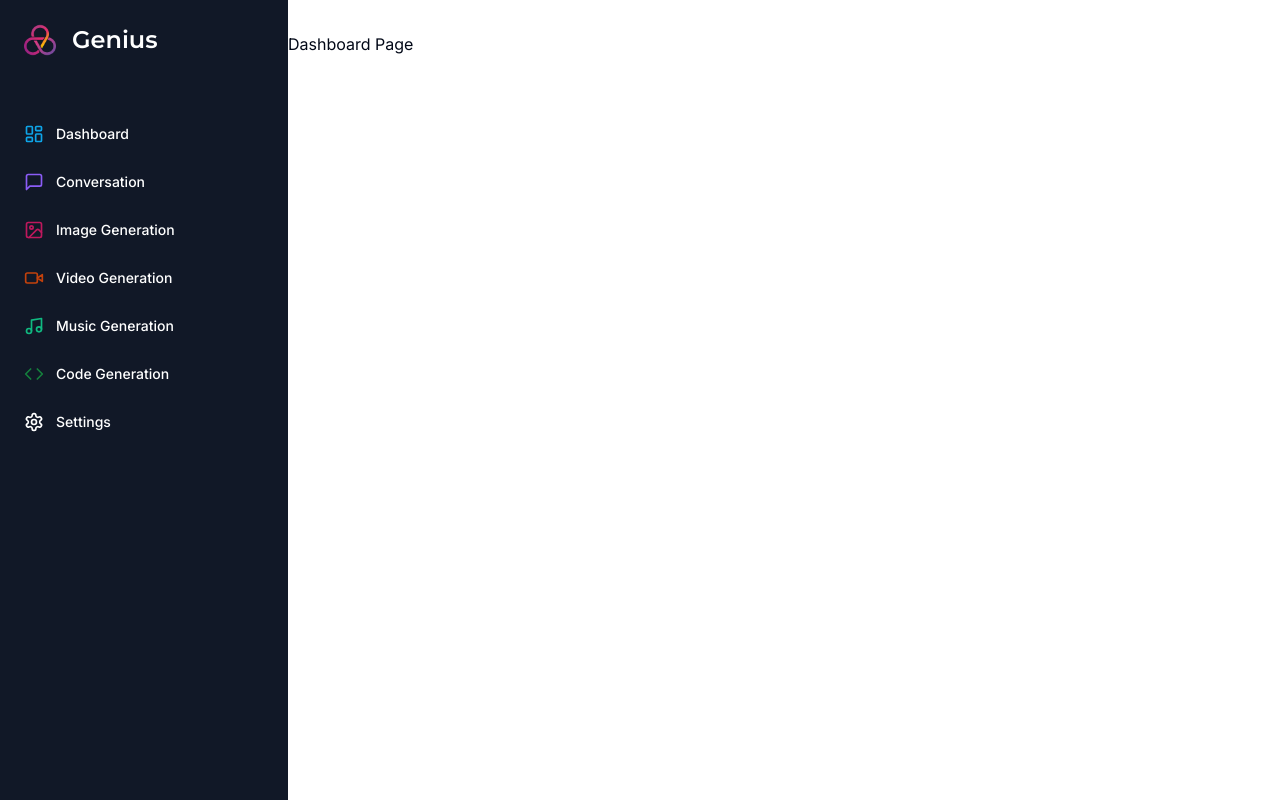
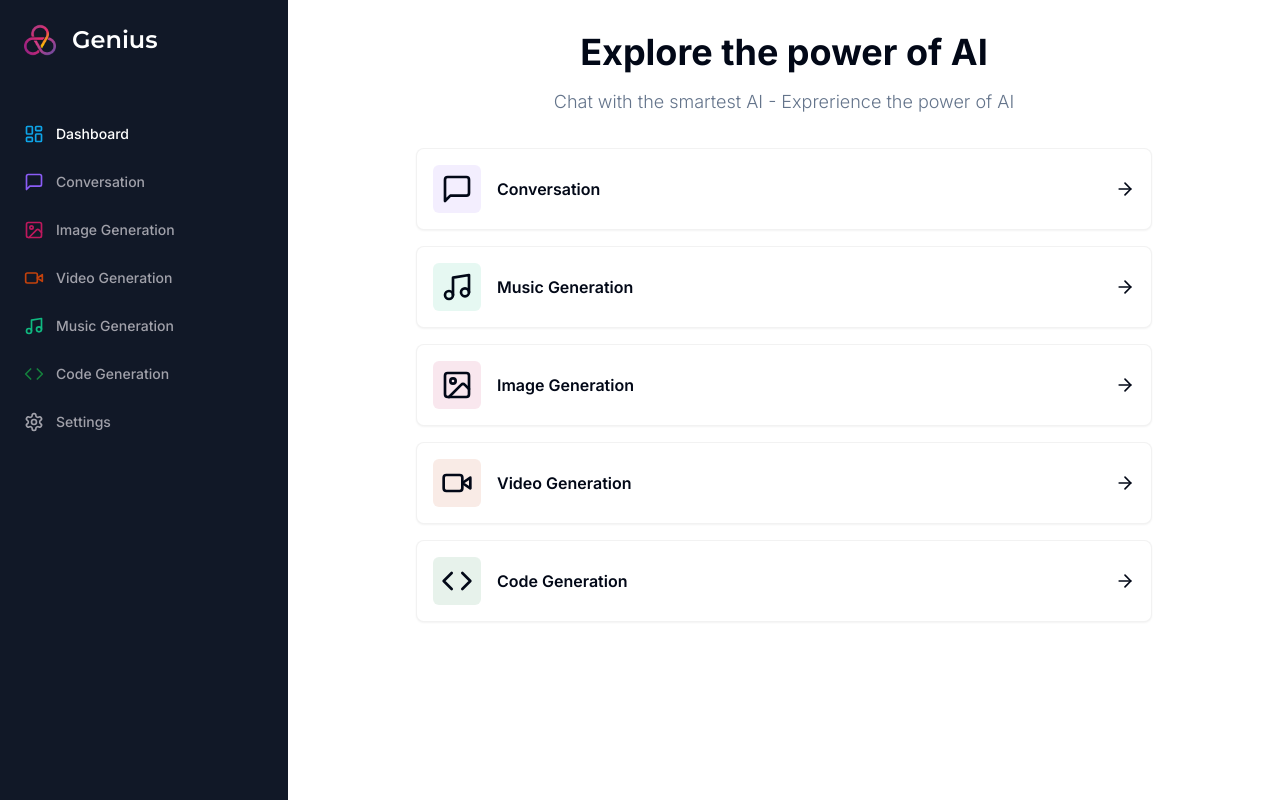
Before and after one commit to blkluv/ai-saastripe, a Next.js app: page /dashboard in a window 1280 px wide. Built offline with nearby package versions, Linux system fonts and the light colour scheme.

Commit message:
dashboard page done

```diff
--- a/app/(dashboard)/(routes)/dashboard/page.tsx
+++ b/app/(dashboard)/(routes)/dashboard/page.tsx
@@ -1,10 +1,86 @@
-import { Button } from "@/components/ui/button";
-import { UserButton } from "@clerk/nextjs";
+"use client";
+
+import { Card } from "@/components/ui/card";
+import { cn } from "@/lib/utils";
+import {
+  ArrowRight,
+  Code,
+  ImageIcon,
+  MessageSquare,
+  Music,
+  VideoIcon,
+} from "lucide-react";
+import { useRouter } from "next/navigation";
+
+const tools = [
+  {
+    label: "Conversation",
+    icon: MessageSquare,
+    color: "text-violet-500",
+    bgColor: "bg-violet-500/10",
+    href: "/conversation",
+  },
+  {
+    label: "Music Generation",
+    icon: Music,
+    color: "text-emerald-500",
+    bgColor: "bg-emerald-500/10",
+    href: "/music",
+  },
+  {
+    label: "Image Generation",
+    icon: ImageIcon,
+    color: "text-pink-700",
+    bgColor: "bg-pink-700/10",
+    href: "/image",
+  },
+  {
+    label: "Video Generation",
+    icon: VideoIcon,
+    color: "text-orange-700",
+    bgColor: "bg-orange-700/10",
+    href: "/video",
+  },
+  {
+    label: "Code Generation",
+    icon: Code,
+    color: "text-green-700",
+    bgColor: "bg-green-700/10",
+    href: "/code",
+  },
+];
 
 export default function Dashboard() {
+  const router = useRouter();
   return (
     <div>
-      <p>Dashboard Page</p>
+      <div className="mb-8 space-y-4">
+        <h2 className="text-2xl md:text-4xl font-bold text-center">
+          Explore the power of AI
+        </h2>
+        <p className="text-muted-foreground font-light text-sm md:text-lg text-center">
+          Chat with the smartest AI - Exprerience the power of AI
+        </p>
+      </div>
+      <div className="px-4 md:px-2- lg:px-32 space-y-4">
+        {tools.map((tool) => (
+          <Card
+            onClick={() => {
+              router.push(tool.href);
+            }}
+            key={tool.href}
+            className="p-4 border-black/5 flex items-center justify-between hover:shadow-md transition cursor-pointer"
+          >
+            <div className="flex items-center gap-x-4">
+              <div className={cn("p-2 w-fit rounded-md", tool.bgColor)}>
+                <tool.icon className={cn("w-8 h-8")}></tool.icon>
+              </div>
+              <div className="font-semibold">{tool.label}</div>
+            </div>
+            <ArrowRight className="w-5 h-5"></ArrowRight>
+          </Card>
+        ))}
+      </div>
     </div>
   );
 }
--- a/components/Sidebar.tsx
+++ b/components/Sidebar.tsx
@@ -1,4 +1,5 @@
-`use client`;
+"use client";
+
 import { cn } from "@/lib/utils";
 import {
   Code,
@@ -12,6 +13,7 @@
 import { Montserrat } from "next/font/google";
 import Image from "next/image";
 import Link from "next/link";
+import { usePathname } from "next/navigation";
 
 const montserrat = Montserrat({ weight: "600", subsets: ["latin"] });
 
@@ -59,7 +61,8 @@
   },
 ];
 
-const Sidebar = () => {
+export default function Sidebar() {
+  const pathname = usePathname();
   return (
     <div className="space-y-4 py-4 flex flex-col h-full bg-[#111827] text-white">
       <div className="px-3 py-2 flex-1">
@@ -76,7 +79,12 @@
             <Link
               key={route.href}
               href={route.href}
-              className="text-sm group flex p-3 w-full justify-start font-medium hover:bg-white/10 rounded-lg transition"
+              className={cn(
+                "text-sm group flex p-3 w-full justify-start font-medium hover:bg-white/10 rounded-lg transition",
+                pathname === route.href
+                  ? "text-white bg-whitle/10 "
+                  : "text-zinc-400"
+              )}
             >
               <div className="flex items-center flex-1">
                 <route.icon className={cn("h-5 w-5 mr-3", route.color)} />
@@ -88,6 +96,4 @@
       </div>
     </div>
   );
-};
-
-export default Sidebar;
+}
--- a/components/mobile-sidebar.tsx
+++ b/components/mobile-sidebar.tsx
@@ -4,8 +4,17 @@
 import { Button } from "@/components/ui/button";
 import { Sheet, SheetContent, SheetTrigger } from "@/components/ui/sheet";
 import Sidebar from "@/components/Sidebar";
+import { useEffect, useState } from "react";
 
 const MobileSidebar = () => {
+  const [isMounted, setIsMounted] = useState(false);
+  useEffect(() => {
+    setIsMounted(true);
+  }, []);
+
+  if (!isMounted) {
+    return null;
+  }
   return (
     <Sheet>
       <SheetTrigger>
--- /dev/null
+++ b/components/ui/card.tsx
@@ -0,0 +1,79 @@
+import * as React from "react"
+
+import { cn } from "@/lib/utils"
+
+const Card = React.forwardRef<
+  HTMLDivElement,
+  React.HTMLAttributes<HTMLDivElement>
+>(({ className, ...props }, ref) => (
+  <div
+    ref={ref}
+    className={cn(
+      "rounded-lg border bg-card text-card-foreground shadow-sm",
+      className
+    )}
+    {...props}
+  />
+))
+Card.displayName = "Card"
+
+const CardHeader = React.forwardRef<
+  HTMLDivElement,
+  React.HTMLAttributes<HTMLDivElement>
+>(({ className, ...props }, ref) => (
+  <div
+    ref={ref}
+    className={cn("flex flex-col space-y-1.5 p-6", className)}
+    {...props}
+  />
+))
+CardHeader.displayName = "CardHeader"
+
+const CardTitle = React.forwardRef<
+  HTMLParagraphElement,
+  React.HTMLAttributes<HTMLHeadingElement>
+>(({ className, ...props }, ref) => (
+  <h3
+    ref={ref}
+    className={cn(
+      "text-2xl font-semibold leading-none tracking-tight",
+      className
+    )}
+    {...props}
+  />
+))
+CardTitle.displayName = "CardTitle"
+
+const CardDescription = React.forwardRef<
+  HTMLParagraphElement,
+  React.HTMLAttributes<HTMLParagraphElement>
+>(({ className, ...props }, ref) => (
+  <p
+    ref={ref}
+    className={cn("text-sm text-muted-foreground", className)}
+    {...props}
+  />
+))
+CardDescription.displayName = "CardDescription"
+
+const CardContent = React.forwardRef<
+  HTMLDivElement,
+  React.HTMLAttributes<HTMLDivElement>
+>(({ className, ...props }, ref) => (
+  <div ref={ref} className={cn("p-6 pt-0", className)} {...props} />
+))
+CardContent.displayName = "CardContent"
+
+const CardFooter = React.forwardRef<
+  HTMLDivElement,
+  React.HTMLAttributes<HTMLDivElement>
+>(({ className, ...props }, ref) => (
+  <div
+    ref={ref}
+    className={cn("flex items-center p-6 pt-0", className)}
+    {...props}
+  />
+))
+CardFooter.displayName = "CardFooter"
+
+export { Card, CardHeader, CardFooter, CardTitle, CardDescription, CardContent }
```
